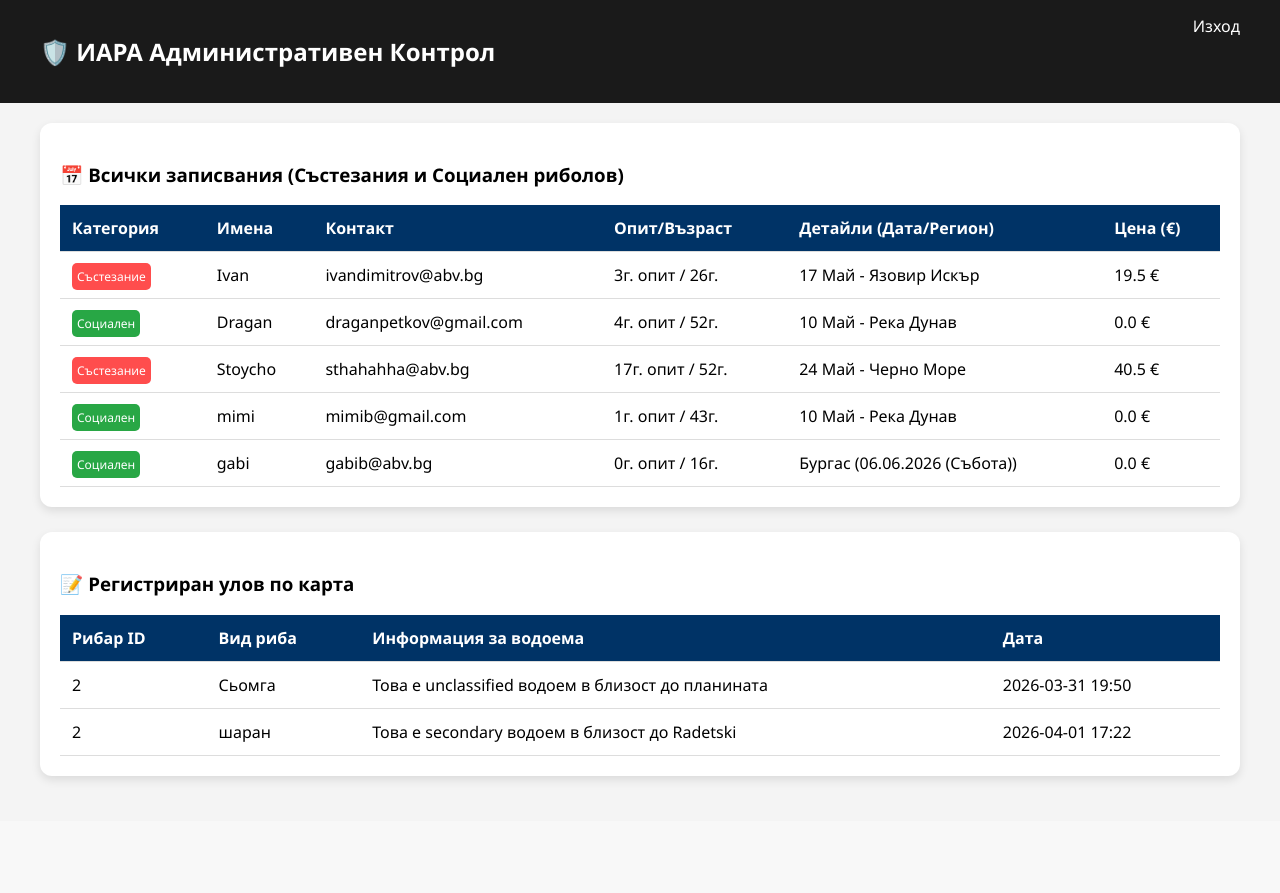
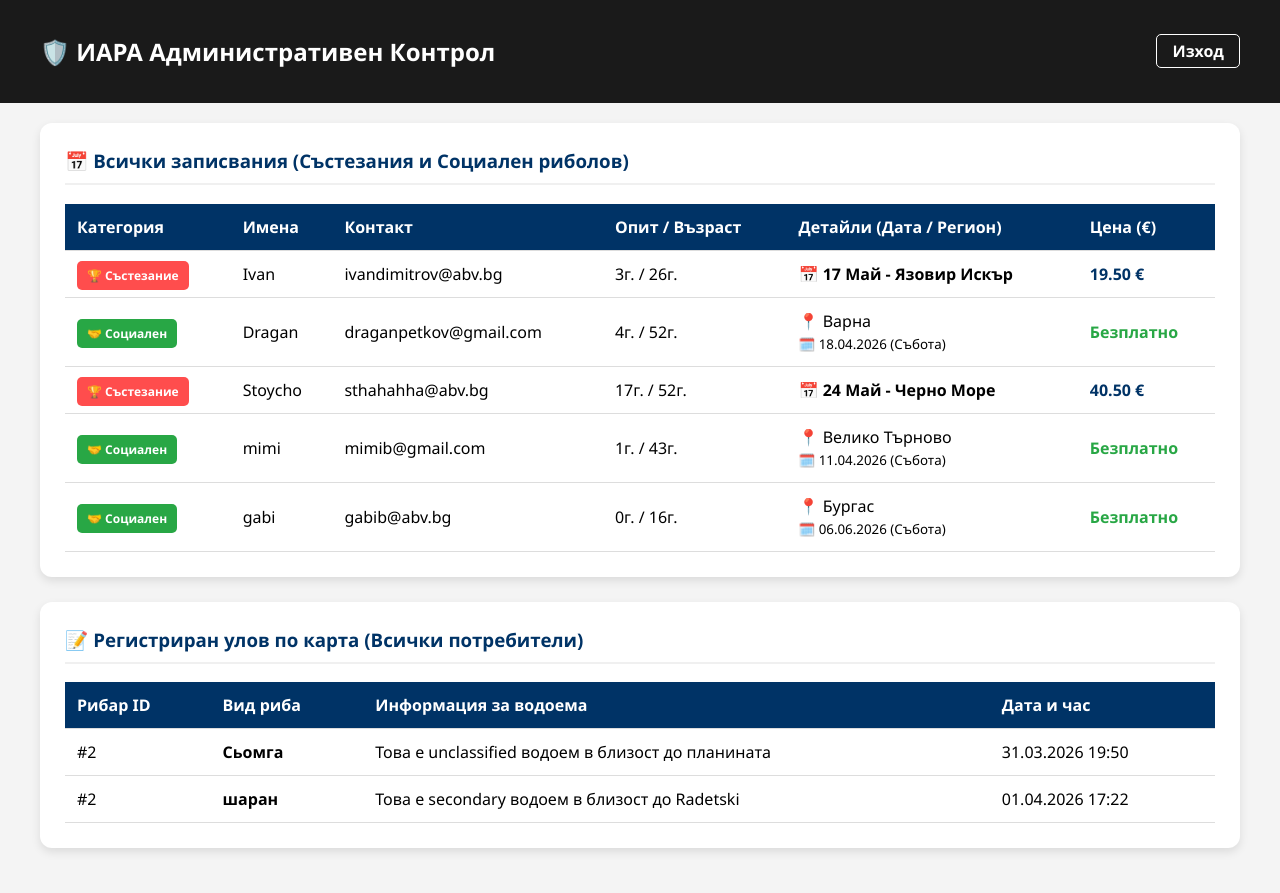
Before and after one commit to codingburgas/iara-gdbpzn-GSBadalova23, a Flask app: page /dashboard in a window 1280 px wide. Before the commit the page ends 782 px from the top, so only its background shows below. Run offline with Flask 3, Linux system fonts and the light colour scheme; a user stored in the database is signed in.

Commit message:
Implement weekend-only calendar for social fishing

```diff
--- a/app.py
+++ b/app.py
@@ -23,7 +23,7 @@ def signup():
     if request.method == 'POST':
         user_name = request.form.get('username')
         pwd = request.form.get('password')
-        # Първият е админ, следващите са потребители
+        # Първият регистриран е админ, следващите са потребители
         role = 'admin' if User.query.count() == 0 else 'user'
         new_user = User(username=user_name, password=pwd, role=role)
         db.session.add(new_user)
@@ -41,6 +41,7 @@ def login():
             session['user_id'] = user.id
             session['role'] = user.role
             return redirect(url_for('dashboard'))
+        flash('Грешно име или парола!', 'danger')
     return render_template('login.html')
 
 
@@ -52,25 +53,44 @@ def logout():
 
 @app.route('/dashboard')
 def dashboard():
-    if 'user_id' not in session: return redirect(url_for('login'))
+    if 'user_id' not in session:
+        return redirect(url_for('login'))
+
+    # Взимаме абсолютно всички улови от базата данни за общата карта
+    all_logs = FishingLog.query.all()
+
     if session['role'] == 'admin':
         bookings = Booking.query.all()
-        logs = FishingLog.query.all()
-        return render_template('admin_dashboard.html', bookings=bookings, logs=logs)
-    return render_template('user_dashboard.html')
+        return render_template('admin_dashboard.html', bookings=bookings, logs=all_logs)
+
+    # За потребителя подаваме всички улови (all_logs)
+    return render_template('user_dashboard.html', all_logs=all_logs)
 
 
 @app.route('/book', methods=['POST'])
 def book():
+    if 'user_id' not in session: return redirect(url_for('login'))
+
     cat = request.form.get('category')
     age = int(request.form.get('age', 0))
     exp = int(request.form.get('experience', 0))
 
+    # Инициализираме променливите като None (празни)
+    comp_date = None
+    region = None
+    weekend = None
     price = 0.0
+
+    # Логика за разграничаване на категориите
     if cat == 'Competition':
-        # Примерна логика: такса според опита
+        comp_date = request.form.get('comp_date')
+        # Такса според опита
         price = 15.0 + (exp * 1.5)
         if age < 18: price = 7.5
+    else:
+        # За социален риболов взимаме региона и уикенда от календара
+        region = request.form.get('region')
+        weekend = request.form.get('weekend')
 
     new_booking = Booking(
         user_id=session['user_id'],
@@ -79,29 +99,40 @@ def book():
         email=request.form.get('email'),
         age=age,
         experience_years=exp,
-        competition_date=request.form.get('comp_date'),
+        competition_date=comp_date,
         price_eur=price,
-        preferred_region=request.form.get('region'),
-        preferred_weekend=request.form.get('weekend')
+        preferred_region=region,
+        preferred_weekend=weekend
     )
+
     db.session.add(new_booking)
     db.session.commit()
-    flash('Успешно записване!', 'success')
+    flash('Записването е успешно!', 'success')
     return redirect(url_for('dashboard'))
 
 
 @app.route('/submit-log', methods=['POST'])
 def submit_log():
-    log = FishingLog(
-        user_id=session['user_id'],
-        fish_type=request.form.get('fish_type'),
-        water_info=request.form.get('water_info'),
-        lat=float(request.form.get('lat')),
-        lng=float(request.form.get('lng'))
-    )
-    db.session.add(log)
-    db.session.commit()
-    flash('Уловът е записан!', 'info')
+    if 'user_id' not in session: return redirect(url_for('login'))
+
+    # Взимаме координатите и описанието от скритите полета
+    lat_val = request.form.get('lat')
+    lng_val = request.form.get('lng')
+
+    if lat_val and lng_val:
+        log = FishingLog(
+            user_id=session['user_id'],
+            fish_type=request.form.get('fish_type'),
+            water_info=request.form.get('water_info'),
+            lat=float(lat_val),
+            lng=float(lng_val)
+        )
+        db.session.add(log)
+        db.session.commit()
+        flash('Твоят улов беше добавен на общата карта!', 'info')
+    else:
+        flash('Грешка при определяне на местоположението!', 'danger')
+
     return redirect(url_for('dashboard'))
 
 
--- a/templates/admin_dashboard.html
+++ b/templates/admin_dashboard.html
@@ -5,20 +5,23 @@
     <title>ИАРА - Администрация</title>
     <style>
         body { font-family: 'Segoe UI', sans-serif; margin: 0; background: #f4f4f4; }
-        .nav { background: #1a1a1a; color: white; padding: 15px 40px; display: flex; justify-content: space-between; }
+        .nav { background: #1a1a1a; color: white; padding: 15px 40px; display: flex; justify-content: space-between; align-items: center; }
         .container { max-width: 1200px; margin: auto; padding: 20px; }
-        .card { background: white; padding: 20px; border-radius: 12px; box-shadow: 0 4px 10px rgba(0,0,0,0.1); margin-bottom: 25px; }
-        table { width: 100%; border-collapse: collapse; margin-top: 15px; }
+        .card { background: white; padding: 25px; border-radius: 12px; box-shadow: 0 4px 10px rgba(0,0,0,0.1); margin-bottom: 25px; }
+        h3 { color: #003366; margin-top: 0; border-bottom: 2px solid #f0f0f0; padding-bottom: 10px; }
+        table { width: 100%; border-collapse: collapse; margin-top: 15px; background: white; }
         th, td { padding: 12px; text-align: left; border-bottom: 1px solid #ddd; }
         th { background: #003366; color: white; }
-        .badge-comp { background: #ff4d4d; color: white; padding: 5px; border-radius: 5px; font-size: 12px; }
-        .badge-social { background: #28a745; color: white; padding: 5px; border-radius: 5px; font-size: 12px; }
+        tr:hover { background-color: #f9f9f9; }
+        .badge-comp { background: #ff4d4d; color: white; padding: 6px 10px; border-radius: 5px; font-size: 12px; font-weight: bold; }
+        .badge-social { background: #28a745; color: white; padding: 6px 10px; border-radius: 5px; font-size: 12px; font-weight: bold; }
+        .price-tag { font-weight: bold; color: #003366; }
     </style>
 </head>
 <body>
     <div class="nav">
         <h2>🛡️ ИАРА Административен Контрол</h2>
-        <a href="{{ url_for('logout') }}" style="color:white; text-decoration:none;">Изход</a>
+        <a href="{{ url_for('logout') }}" style="color:white; text-decoration:none; font-weight:bold; border: 1px solid white; padding: 5px 15px; border-radius: 5px;">Изход</a>
     </div>
 
     <div class="container">
@@ -30,8 +33,8 @@
                         <th>Категория</th>
                         <th>Имена</th>
                         <th>Контакт</th>
-                        <th>Опит/Възраст</th>
-                        <th>Детайли (Дата/Регион)</th>
+                        <th>Опит / Възраст</th>
+                        <th>Детайли (Дата / Регион)</th>
                         <th>Цена (€)</th>
                     </tr>
                 </thead>
@@ -40,16 +43,33 @@
                     <tr>
                         <td>
                             {% if b.category == 'Competition' %}
-                                <span class="badge-comp">Състезание</span>
+                                <span class="badge-comp">🏆 Състезание</span>
                             {% else %}
-                                <span class="badge-social">Социален</span>
+                                <span class="badge-social">🤝 Социален</span>
                             {% endif %}
                         </td>
                         <td>{{ b.full_name }}</td>
                         <td>{{ b.email }}</td>
-                        <td>{{ b.experience_years }}г. опит / {{ b.age }}г.</td>
-                        <td>{{ b.competition_date or b.preferred_region + ' (' + b.preferred_weekend + ')' }}</td>
-                        <td>{{ b.price_eur }} €</td>
+                        <td>{{ b.experience_years }}г. / {{ b.age }}г.</td>
+                        <td>
+                            {% if b.category == 'Competition' %}
+                                📅 <b>{{ b.competition_date }}</b>
+                            {% else %}
+                                📍 {{ b.preferred_region }} <br>
+                                <small>🗓️ {{ b.preferred_weekend }}</small>
+                            {% endif %}
+                        </td>
+                        <td class="price-tag">
+                            {% if b.price_eur > 0 %}
+                                {{ "%.2f"|format(b.price_eur) }} €
+                            {% else %}
+                                <span style="color: #28a745;">Безплатно</span>
+                            {% endif %}
+                        </td>
+                    </tr>
+                    {% else %}
+                    <tr>
+                        <td colspan="6" style="text-align: center; color: #999; padding: 30px;">Няма намерени записвания.</td>
                     </tr>
                     {% endfor %}
                 </tbody>
@@ -57,23 +77,27 @@
         </div>
 
         <div class="card">
-            <h3>📝 Регистриран улов по карта</h3>
+            <h3>📝 Регистриран улов по карта (Всички потребители)</h3>
             <table>
                 <thead>
                     <tr>
                         <th>Рибар ID</th>
                         <th>Вид риба</th>
                         <th>Информация за водоема</th>
-                        <th>Дата</th>
+                        <th>Дата и час</th>
                     </tr>
                 </thead>
                 <tbody>
                     {% for log in logs %}
                     <tr>
-                        <td>{{ log.user_id }}</td>
-                        <td>{{ log.fish_type }}</td>
+                        <td>#{{ log.user_id }}</td>
+                        <td><b>{{ log.fish_type }}</b></td>
                         <td>{{ log.water_info }}</td>
-                        <td>{{ log.log_date.strftime('%Y-%m-%d %H:%M') }}</td>
+                        <td>{{ log.log_date.strftime('%d.%m.%Y %H:%M') }}</td>
+                    </tr>
+                    {% else %}
+                    <tr>
+                        <td colspan="4" style="text-align: center; color: #999; padding: 30px;">Все още няма регистриран улов на картата.</td>
                     </tr>
                     {% endfor %}
                 </tbody>
```
Also changed, not shown: static/script.js (+34 -24 lines), instance/iara_pro_v3.db.
